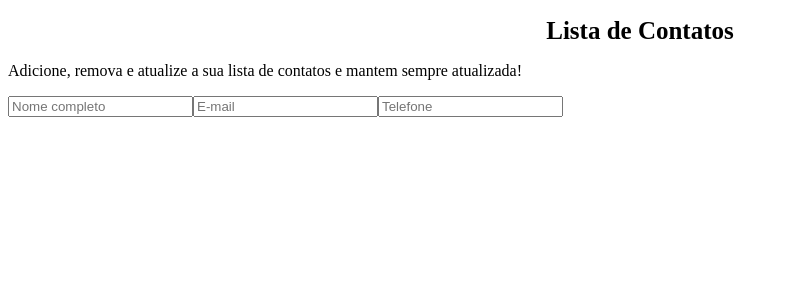
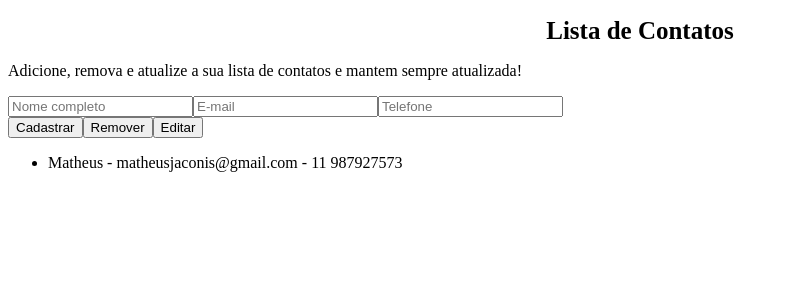
Before and after one commit to mfjaconis/lista_de_contatos_react, a React (Vite) app: page / in a window 1280 px wide. Shown: the top 300 px of the page, without its empty margins (0-788 px from the left). Built offline with nearby package versions, Linux system fonts and the light colour scheme.

Commit message:
instalação do redux, redux-toolkit, implementação do reducer, slice e renderizando os dados dos contatos na tela

```diff
--- a/package.json
+++ b/package.json
@@ -10,8 +10,10 @@
     "preview": "vite preview"
   },
   "dependencies": {
+    "@reduxjs/toolkit": "^2.6.0",
     "react": "^19.0.0",
     "react-dom": "^19.0.0",
+    "react-redux": "^9.2.0",
     "styled-components": "^6.1.15"
   },
   "devDependencies": {
--- a/src/components/ContactFormManager/index.tsx
+++ b/src/components/ContactFormManager/index.tsx
@@ -1,4 +1,9 @@
+import { useSelector } from "react-redux";
+
+import type { RootReducer } from "../../store";
+
 function ContactFormManager() {
+	const { itens } = useSelector((state: RootReducer) => state.contact);
 	return (
 		<>
 			<main>
@@ -7,6 +12,16 @@ function ContactFormManager() {
 					<input type="email" placeholder="E-mail" />
 					<input type="text" placeholder="Telefone" />
 				</form>
+				<button type="submit">Cadastrar</button>
+				<button type="submit">Remover</button>
+				<button type="submit">Editar</button>
+				<ul>
+					{itens.map((c) => (
+						<li key={c.name}>
+							{c.name} - {c.email} - {c.telephone}
+						</li>
+					))}
+				</ul>
 			</main>
 		</>
 	);
--- /dev/null
+++ b/src/models/Contacts.ts
@@ -0,0 +1,13 @@
+class Contacts {
+	name: string;
+	email: string;
+	telephone: string;
+
+	constructor(name: string, email: string, telephone: string) {
+		this.name = name;
+		this.email = email;
+		this.telephone = telephone;
+	}
+}
+
+export default Contacts;
--- /dev/null
+++ b/src/store/index.ts
@@ -0,0 +1,13 @@
+import { configureStore } from "@reduxjs/toolkit";
+
+import contactsReducer from "./reducers/contacts";
+
+const store = configureStore({
+	reducer: {
+		contact: contactsReducer,
+	},
+});
+
+export type RootReducer = ReturnType<typeof store.getState>;
+
+export default store;
--- /dev/null
+++ b/src/store/reducers/contacts.ts
@@ -0,0 +1,41 @@
+import { type PayloadAction, createSlice } from "@reduxjs/toolkit";
+
+import type Contacts from "../../models/Contacts";
+
+type ContactsStates = {
+	itens: Contacts[];
+};
+
+const initialState: ContactsStates = {
+	itens: [
+		{
+			name: "Matheus",
+			email: "matheusjaconis@gmail.com",
+			telephone: "11 987927573",
+		},
+	],
+};
+
+const contactsSlice = createSlice({
+	name: "contacts",
+	initialState,
+	reducers: {
+		register: (state, action: PayloadAction<Contacts>) => {
+			const contactExist = state.itens.find(
+				(contact) =>
+					contact.name.toLowerCase() === action.payload.name.toLowerCase(),
+			);
+
+			if (contactExist) {
+				alert("Esse contato já existe");
+			} else {
+				const newContact = { ...action.payload };
+				state.itens.push(newContact);
+			}
+		},
+	},
+});
+
+export const { register } = contactsSlice.actions;
+
+export default contactsSlice.reducer;
```
Also changed, not shown: src/App.tsx (+5 -2 lines), 1 other file (tests, documents, lock files or other folders).
